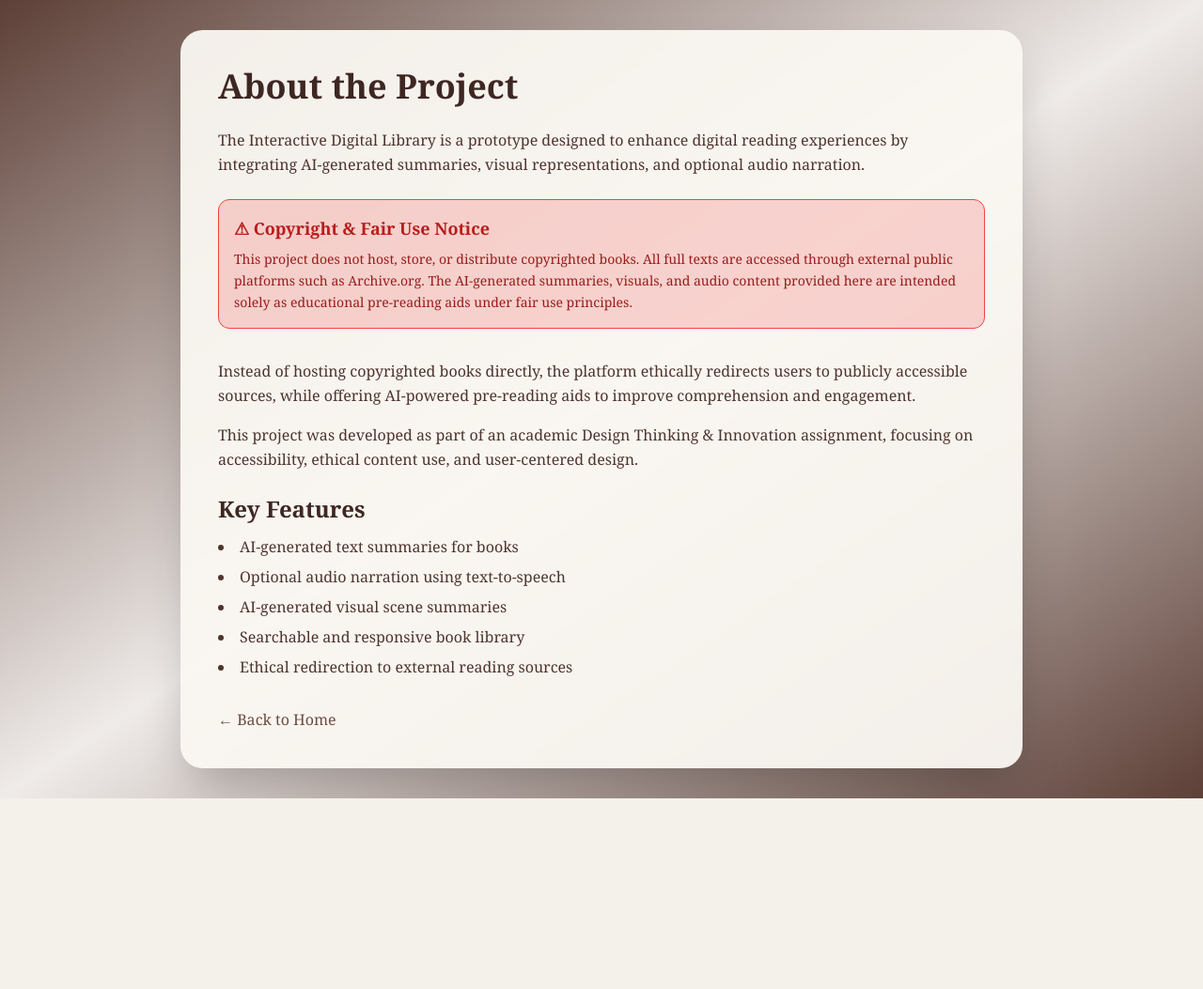
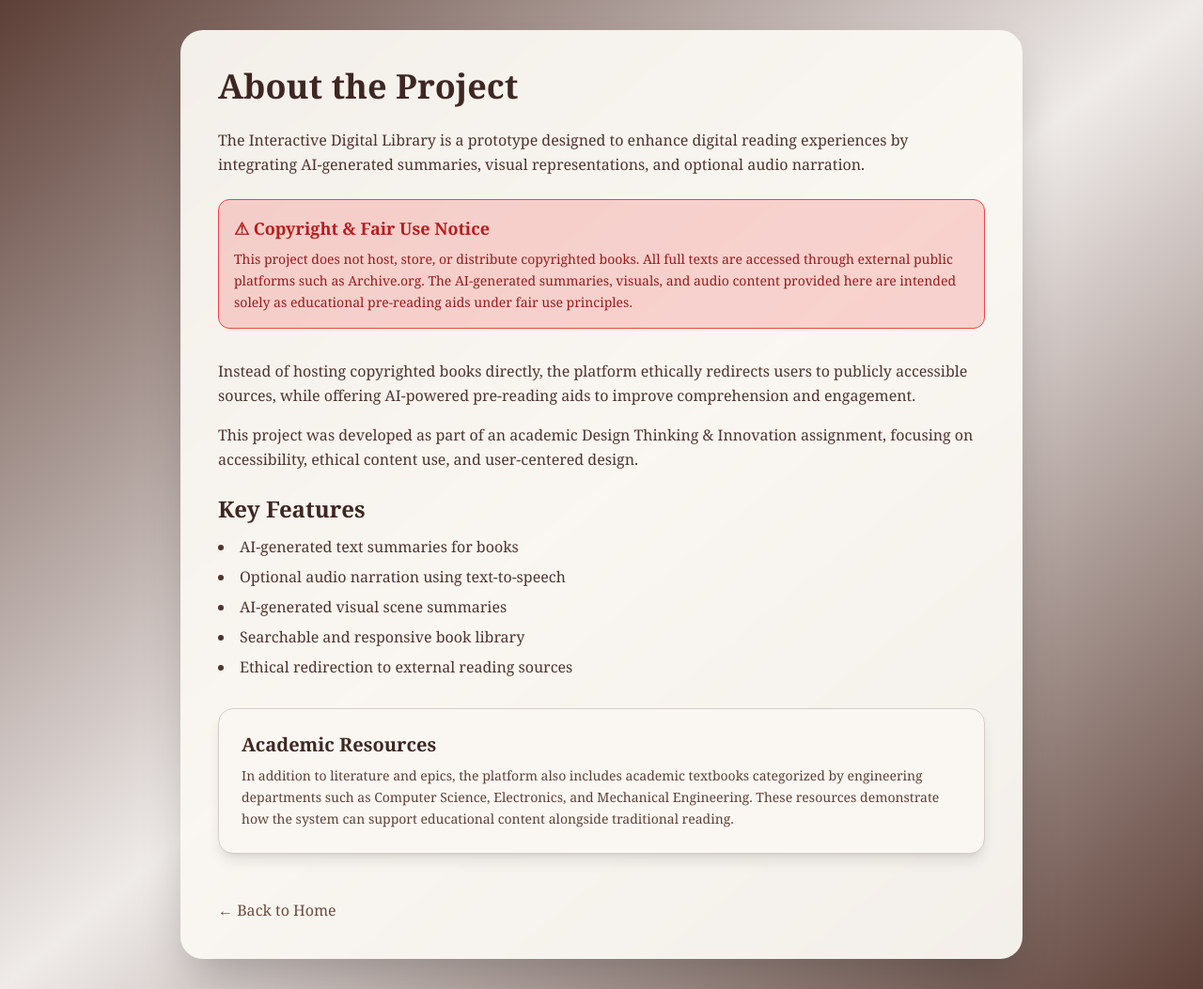
Before and after one commit to srikarthikB/interactive-digital-library, a Flask app: page /about in a window 1280 px wide. Shown: the whole page at 94% size. Before the commit the page ends 850 px from the top, so only its background shows below. Run offline with Flask 3, Linux system fonts and the light colour scheme; some libraries are stand-ins or nearby versions.

Commit message:
Add academic resources section to about page

```diff
--- a/templates/about.html
+++ b/templates/about.html
@@ -65,6 +65,26 @@
         <li>Ethical redirection to external reading sources</li>
     </ul>
 
+    <!-- ACADEMIC RESOURCES -->
+    <div class="max-w-5xl mx-auto mb-12">
+
+        <div class="bg-[#FAF7F2] text-[#3E2723] rounded-2xl p-6 shadow-lg border border-[#D7CCC8]">
+
+            <h2 class="text-xl font-semibold mb-2">
+                Academic Resources
+            </h2>
+
+            <p class="text-sm text-[#5D4037] leading-relaxed">
+                In addition to literature and epics, the platform also includes academic
+                textbooks categorized by engineering departments such as Computer Science,
+                Electronics, and Mechanical Engineering. These resources demonstrate how
+                the system can support educational content alongside traditional reading.
+            </p>
+
+        </div>
+
+    </div>
+
     <a href="/" class="inline-block text-[#6D4C41] hover:text-[#3E2723]">
         ← Back to Home
     </a>
```
